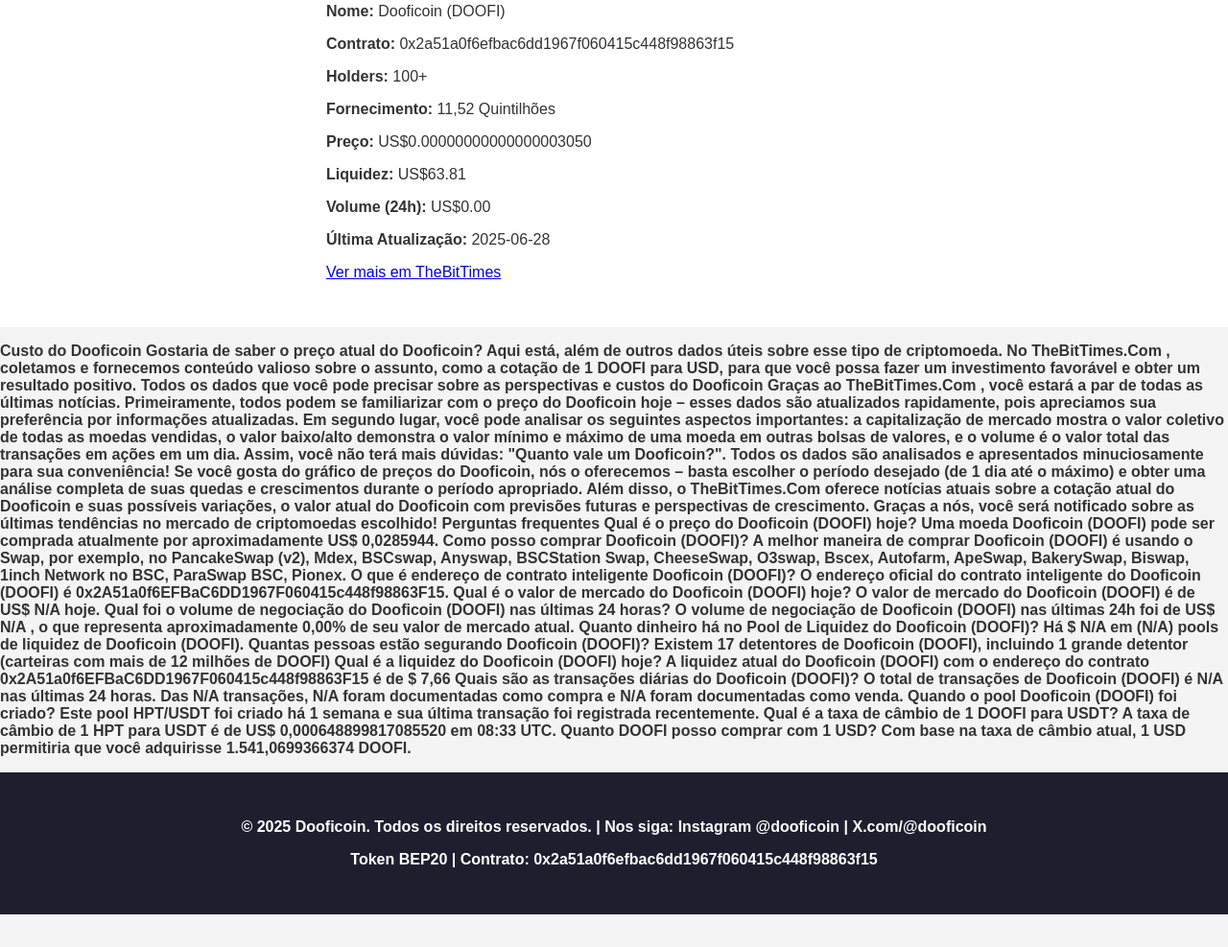
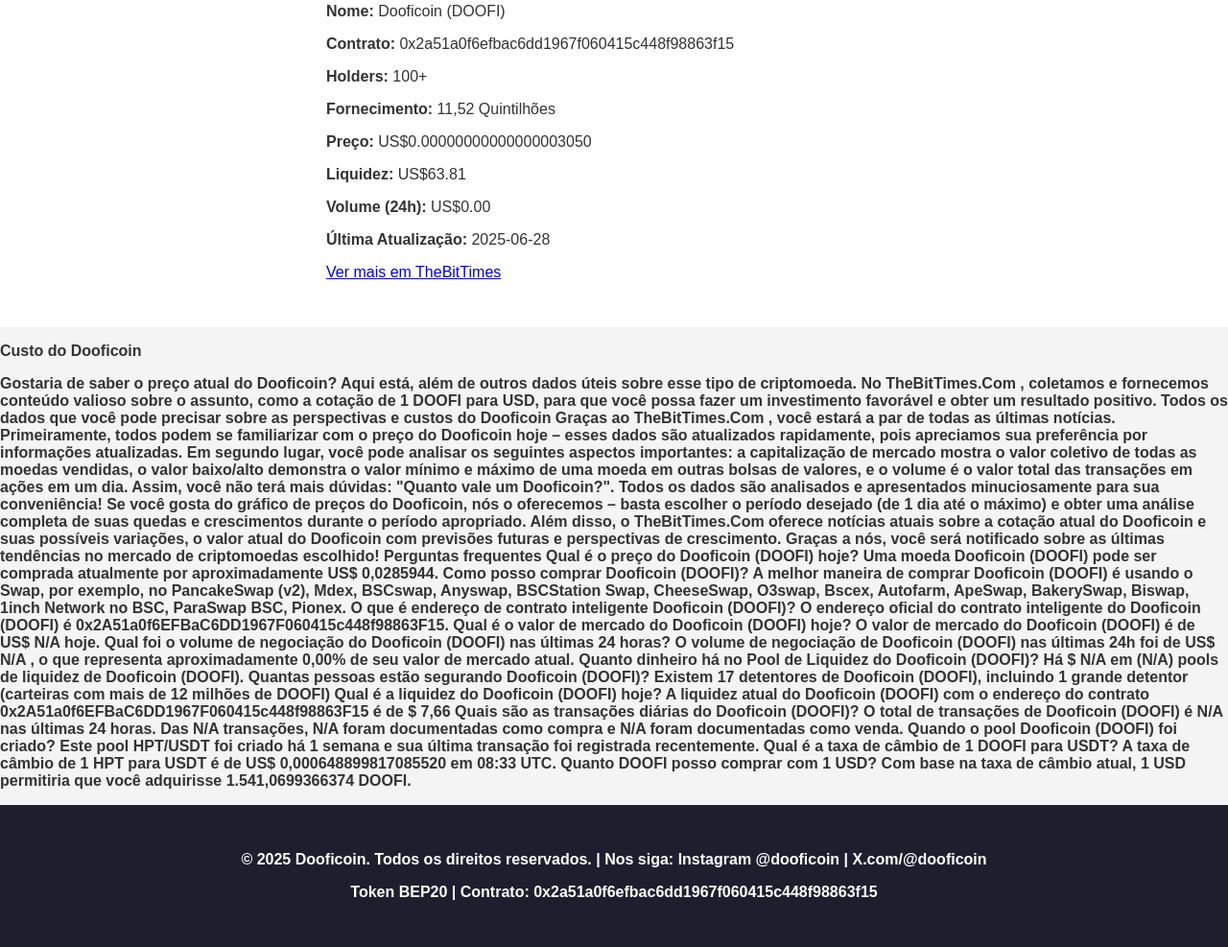
Before and after one commit to Dooficoin/dooficoin-site, a plain HTML site: page index.html in a window 1280 px wide. Shown: the part 1006-1993 px from the top of the page at 96% size. Before the commit the page ends 1959 px from the top, so only its background shows below. Drawn offline with Linux system fonts and the light colour scheme.

Commit message:
Update index.html

```diff
--- a/index.html
+++ b/index.html
@@ -119,7 +119,7 @@
       <a href="https://thebittimes.com/token-DOOFI-BSC-0x2A51a0f6EFBaC6DD1967F060415c448f98863F15.html" target="_blank">Ver mais em TheBitTimes</a>
     </div>
   </section>
-   <p><strong>Custo do Dooficoin
+   <p><strong>Custo do Dooficoin</p>
 Gostaria de saber o preço atual do Dooficoin? Aqui está, além de outros dados úteis sobre esse tipo de criptomoeda. No TheBitTimes.Com , coletamos e fornecemos conteúdo valioso sobre o assunto, como a cotação de 1 DOOFI para USD, para que você possa fazer um investimento favorável e obter um resultado positivo.
 
 Todos os dados que você pode precisar sobre as perspectivas e custos do Dooficoin
```
